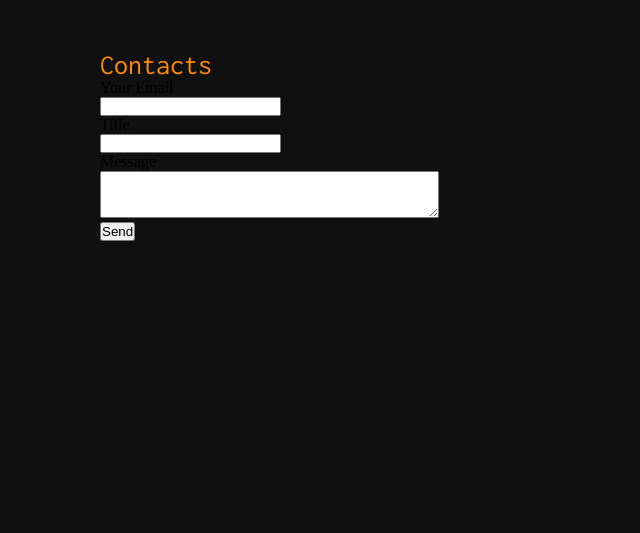
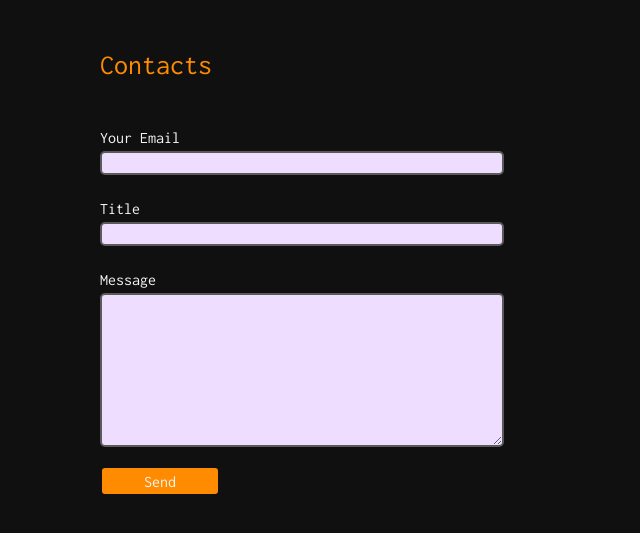
Before and after one commit to redduvel/mpage, a PHP site: page /contacts.php in a window 1280 px wide. Shown: the part 116-649 px from the top of the page, without its empty margins (0-640 px from the left). Run offline with PHP 8.4, Linux system fonts and the light colour scheme; some web fonts are replaced.

Commit message:
Update style.css

```diff
--- a/css/style.css
+++ b/css/style.css
@@ -282,3 +282,57 @@ body {
     cursor: pointer;
     display: inline-block;
 }
+
+.review-header{
+    display: flex;
+    justify-content: flex-start;
+}
+
+/*contacts*/
+.contact-title{
+    font-family: "Inconsolata";
+    font-style: normal;
+    font-size: 16px;
+    color: whitesmoke;
+    text-underline-offset: none;
+
+    padding-top: 25px;
+    padding-bottom: 5px;
+}
+.contact-mail-block{
+    padding-top: 25px;
+}
+.contact-input{
+    background-color: #EEDDFF;
+    border: 2px solid #5a5a5a;
+    border-radius: 5px;
+
+    width: 400px;
+    height: 20px;
+}
+.contact-input-big{
+    min-width: 400px;
+    min-height: 150px;
+
+    max-width: 400px;
+    max-height: 150px;
+}
+.contact-button{
+    width: 120px;
+    height: 30px;
+
+    margin-top: 15px;
+
+    font-family: "Inconsolata";
+    font-style: normal;
+    font-size: 16px;
+    color: whitesmoke;
+    text-underline-offset: none;
+
+    background-color: darkorange;
+    border: 2px solid rgb(16, 16, 16);
+    border-radius: 5px;
+}
+.contact-button:hover{
+    background-color: rgb(206, 113, 0);
+}
```
